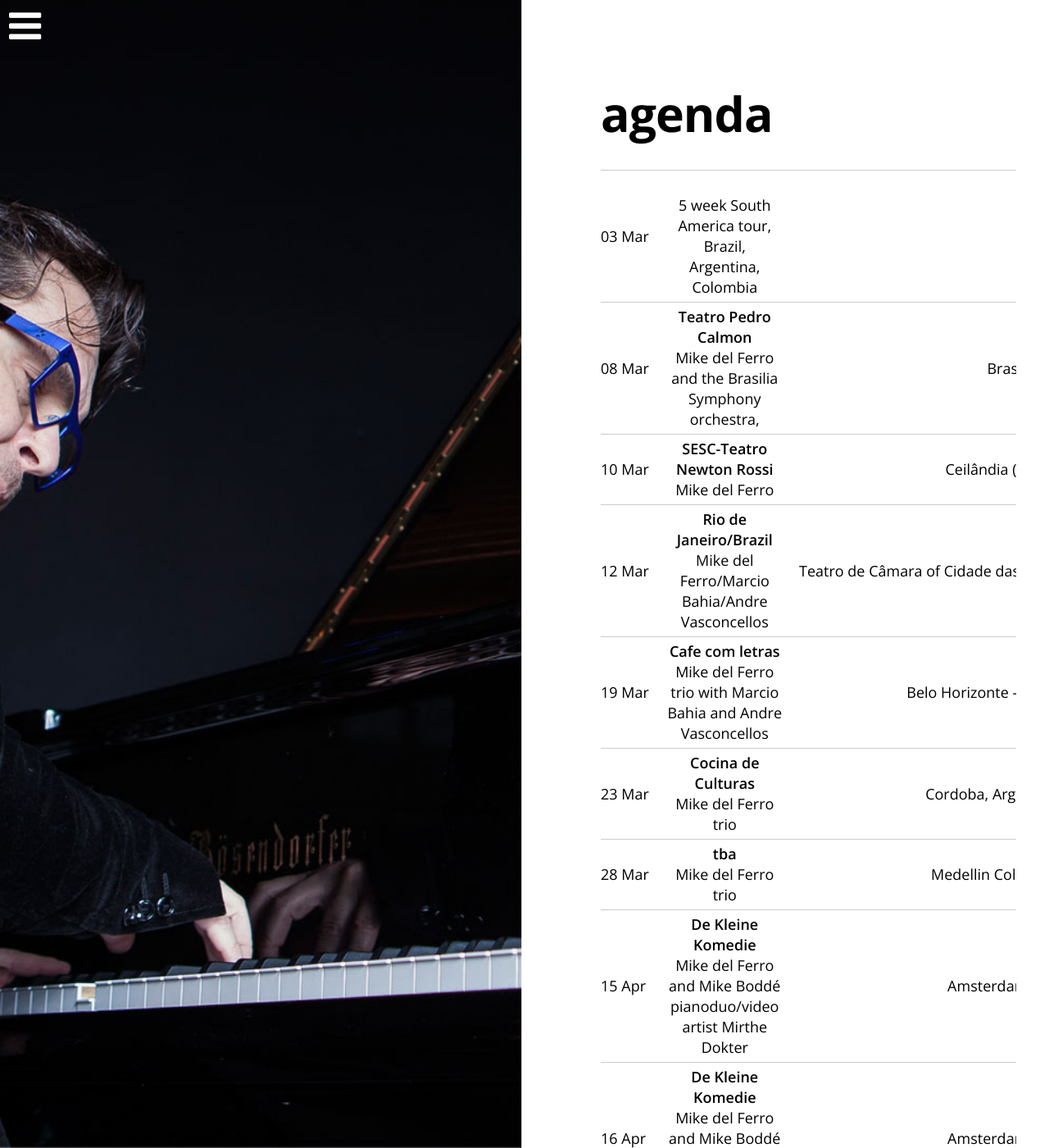
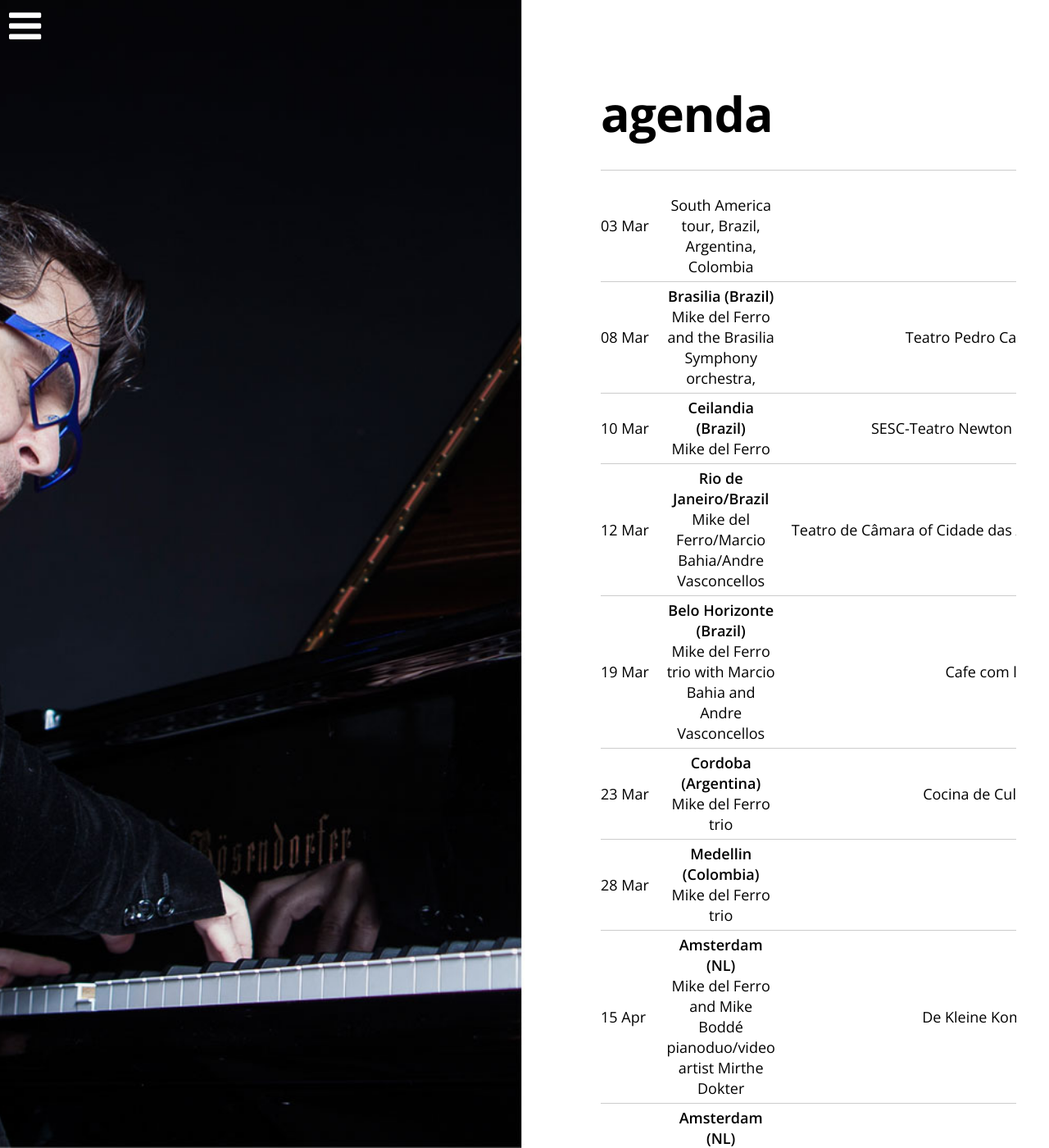
Before and after one commit to mikedelferro/website, a Jekyll site: the page built from agenda.html, in a window 1280 px wide and 1400 px high. Shown: the whole window at 82% size. Built offline with Jekyll 4.4.1, drawn with Linux system fonts in a browser that asks for light colours; nearby versions of some CDN libraries; some of the changed text lies outside the part shown.

Commit message:
Updated '/_config.yml' via CloudCannon

```diff
--- a/_config.yml
+++ b/_config.yml
@@ -4,73 +4,73 @@ gigs:
     location: Teatro de Câmara of Cidade das Artes
     venue: Rio de Janeiro/Brazil
     url: ''
-  - title: '5 week South America tour, Brazil, Argentina, Colombia'
+  - title: 'South America tour, Brazil, Argentina, Colombia'
     date: 2016-03-03T00:00:00.000Z
     location: ''
     venue: ''
     url: ''
   - title: 'Mike del Ferro and the Brasilia Symphony orchestra,'
     date: 2016-03-08T19:00:00.000Z
-    location: Brasilia (B)
-    venue: Teatro Pedro Calmon
+    location: Teatro Pedro Calmon
+    venue: Brasilia (Brazil)
     url: ''
   - title: Mike del Ferro
     date: 2016-03-10T20:00:00.000Z
-    location: Ceilândia (Brasil)
-    venue: SESC-Teatro Newton Rossi
+    location: SESC-Teatro Newton Rossi
+    venue: Ceilandia (Brazil)
     url: ''
   - title: Mike del Ferro trio with Marcio Bahia and Andre Vasconcellos
     date: 2016-03-19T20:00:00.000Z
-    location: Belo Horizonte - Brazil
-    venue: Cafe com letras
+    location: Cafe com letras
+    venue: Belo Horizonte (Brazil)
     url: ''
   - title: Mike del Ferro trio
     date: 2016-03-28T20:00:00.000Z
-    location: Medellin Colombia
-    venue: tba
+    location: tba
+    venue: Medellin (Colombia)
     url: ''
   - title: Mike del Ferro and Mike Boddé pianoduo/video artist Mirthe Dokter
     date: 2016-04-15T20:00:00.000Z
-    location: Amsterdam (NL)
-    venue: De Kleine Komedie
+    location: De Kleine Komedie
+    venue: Amsterdam (NL)
     url: www.dekleinekomedie.nl
   - title: Mike del Ferro and Mike Boddé pianoduo/video artist Mirthe Dokter
     date: 2016-04-16T20:00:00.000Z
-    location: Amsterdam (NL)
-    venue: De Kleine Komedie
+    location: De Kleine Komedie
+    venue: Amsterdam (NL)
     url: www.dekleinekomedie.nl
   - title: Kuwait Jazz festival
     date: 2016-04-28T20:00:00.000Z
     location: TBA
-    venue: Kuwait City
+    venue: Kuwait
     url: ''
   - title: Mike del Ferro with the Metropole orchestra
     date: 2016-05-08T11:00:00.000Z
-    location: Amsterdam (NL)
-    venue: 'Concertgebouw, main hall ( 11am! )'
+    location: 'Concertgebouw, main hall ( 11am! )'
+    venue: Amsterdam (NL)
     url: www.concertgebouw.nl
   - title: 'Mike del Ferro trio & Claron McFadden'
     date: 2016-05-13T20:00:00.000Z
-    location: Austerlitz (Zeist)
-    venue: Beauforthuis
+    location: Beauforthuis
+    venue: Austerlitz (Zeist/NL)
     url: www.beauforthuis.nl
   - title: 'Mike del Ferro / Claron McFadden, stings and horns Metropole'
     date: 2016-06-09T20:00:00.000Z
-    location: 'Terneuzen, Zeeland Jazzfestival'
-    venue: Scheldetheater
+    location: Scheldetheater
+    venue: Terneuzen (NL)
     url: ''
   - title: The music of Queen Mike del Ferro / Jeroen van Veen/ Malgosia Fiebig
     date: 2016-06-11T20:00:00.000Z
-    location: Brugge
-    venue: Tower
+    location: Cathedral
+    venue: Brugge (Belgium)
     url: ''
   - title: Mike del Ferro / Jeroen van Veen/ Malgosia Fiebig
     date: 2016-08-22T20:00:00.000Z
-    location: Utrecht
-    venue: Dom Tower
+    location: Dom Tower
+    venue: Utrecht (NL)
     url: ''
   - title: Mike del Ferro  trio
     date: 2016-03-23T21:00:00.000Z
-    location: 'Cordoba, Argentina'
-    venue: Cocina de Culturas
+    location: Cocina de Culturas
+    venue: Cordoba (Argentina)
     url: ''
```
